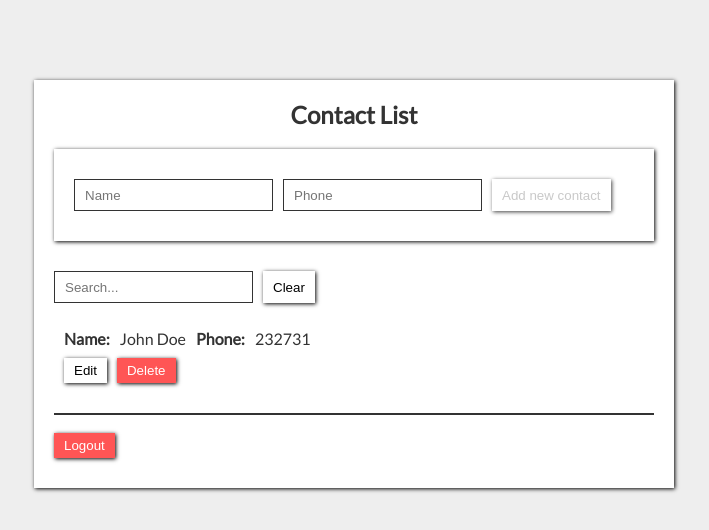
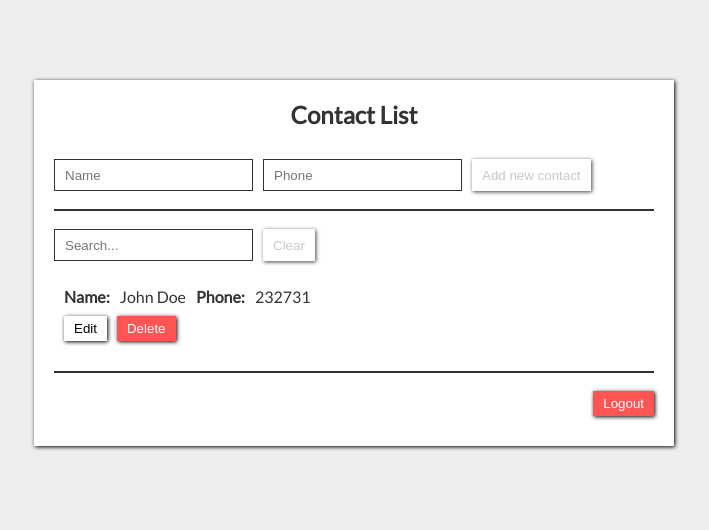
Before and after one commit to qqoen/contact-list, a React (Vite) app: page /contacts in a window 1280 px wide. Shown: the top 530 px of the page, without its empty margins (286-995 px from the left). Built offline with nearby package versions, Linux system fonts and the light colour scheme; data requests are answered from the project's data file.

Commit message:
markup cleanup

```diff
--- a/assets/main.css
+++ b/assets/main.css
@@ -7,9 +7,6 @@
     padding: 20px;
     background-color: #fff;
     box-shadow: 1px 1px 4px black;
-}
-.panel.inner {
-    margin-bottom: 20px;
 }
 
 .auth {
@@ -107,6 +104,9 @@
 .flex .item:not(:last-child) {
     margin-right: 10px;
 }
+.flex-between {
+    justify-content: space-between;
+}
 
 .label {
     font-weight: bold;
--- a/src/components/Auth.tsx
+++ b/src/components/Auth.tsx
@@ -23,10 +23,10 @@ export default class Auth extends React.Component<unknown, IState> {
 
     public render() {
         return (
-            <div className="auth panel">
-                <div className="auth-header">
+            <section className="auth panel">
+                <header className="auth-header">
                     <h1 className="title">Auth</h1>
-                </div>
+                </header>
 
                 <div className="auth-body">
                     <input
@@ -48,13 +48,13 @@ export default class Auth extends React.Component<unknown, IState> {
                     <div className="error">{this.state.error}</div>
                 </div>
 
-                <div className="auth-footer">
+                <footer className="auth-footer">
                     <button
                         className="button primary"
                         onClick={this.login}
                         disabled={!this.isValid()}>Login</button>
-                </div>
-            </div>
+                </footer>
+            </section>
         );
     }
 
--- a/src/components/ContactForm.tsx
+++ b/src/components/ContactForm.tsx
@@ -9,17 +9,21 @@ interface IProp {
     onPhoneChange: (value: string) => void;
 }
 
+const maxNameInput = 20;
+const maxPhoneInput = 10;
+
 export default function ContactForm(props: IProp) {
-    const maxInput = 10;
+    const onNameChange = (e: React.ChangeEvent<HTMLInputElement>) => {
+        const name = e.target.value.slice(0, maxNameInput);
 
-    const onNameChange = (e) => {
-        const name = e.target.value.slice(0, maxInput);
         props.onNameChange(name);
     };
-    const onPhoneChange = (e) => {
+
+    const onPhoneChange = (e: React.ChangeEvent<HTMLInputElement>) => {
         const phone = e.target.value
             .replace(/[^0-9]/g, '')
-            .slice(0, maxInput);
+            .slice(0, maxPhoneInput);
+
         props.onPhoneChange(phone);
     };
 
--- a/src/components/ContactList.tsx
+++ b/src/components/ContactList.tsx
@@ -50,10 +50,10 @@ export default class ContactList extends React.Component<unknown, IState> {
         ));
 
         const page = (
-            <div className="contact-list panel">
+            <section className="contact-list panel">
                 <h1 className="title">Contact List</h1>
 
-                <div className="panel inner flex">
+                <div className="flex">
                     <div className="item">
                         <ContactForm
                             contact={this.state.newContact}
@@ -67,6 +67,8 @@ export default class ContactList extends React.Component<unknown, IState> {
                         disabled={!this.isAddFormValid()}>Add new contact</button>
                 </div>
 
+                <hr/>
+
                 <div className="flex">
                     <input
                         className="input item"
@@ -77,7 +79,8 @@ export default class ContactList extends React.Component<unknown, IState> {
 
                     <button
                         className="button item"
-                        onClick={this.onClear}>Clear</button>
+                        onClick={this.onClear}
+                        disabled={this.state.search === ''}>Clear</button>
                 </div>
 
                 <ul className="list-container">{contactEls}</ul>
@@ -86,18 +89,22 @@ export default class ContactList extends React.Component<unknown, IState> {
 
                 <hr/>
 
-                <button className="button danger" onClick={this.logout}>Logout</button>
-            </div>
+                <footer className="flex flex-between">
+                    <div></div>
+                    <button className="button danger" onClick={this.logout}>Logout</button>
+                </footer>
+            </section>
         );
 
         if (this.isAuthenticated) {
             return page;
         } else if (this.state.isLoaded) {
             return (
-                <div className="panel no-auth">
+                <section className="panel no-auth">
                     <h1 className="title">You are not authorized</h1>
+
                     <Link className="link" to="/">Login page</Link>
-                </div>
+                </section>
             );
         } else {
             return null;
```
